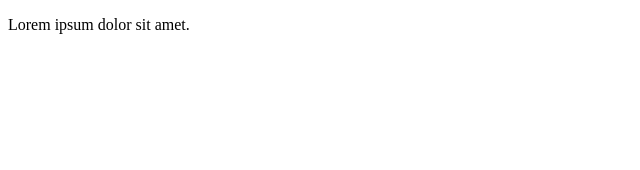
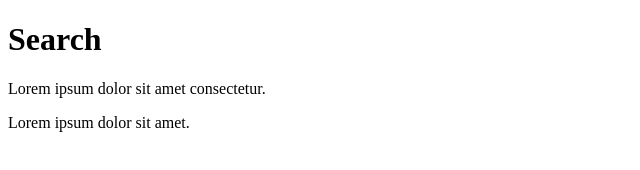
Before and after one commit to kiruthiga378900/gitpp, a plain HTML site: page search.html in a window 1280 px wide. Shown: the whole page, without its empty margins (0-640 px from the left). Drawn offline with Linux system fonts and the light colour scheme.

Commit message:
Search Updated

```diff
--- a/search.html
+++ b/search.html
@@ -8,6 +8,8 @@
     </head>
 </html>
 <body>
+    <h1>Search</h1>
+    <p>Lorem ipsum dolor sit amet consectetur.</p>
     <p>Lorem ipsum dolor sit amet.</p>
 </body>
 </DOCTYPE>
```
